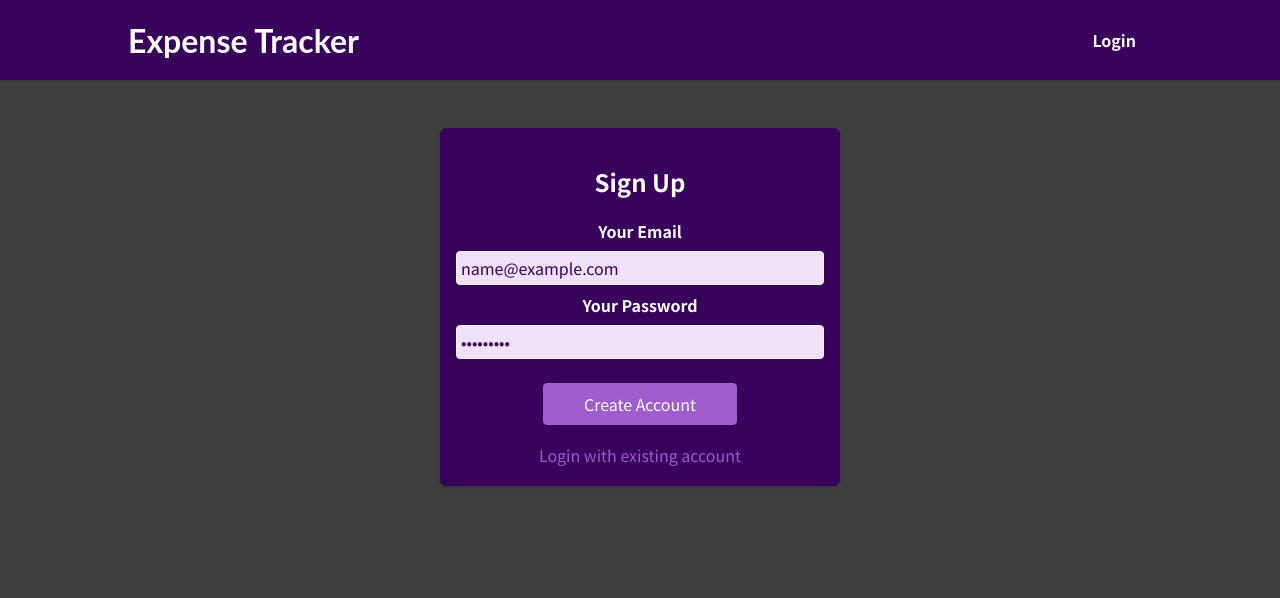
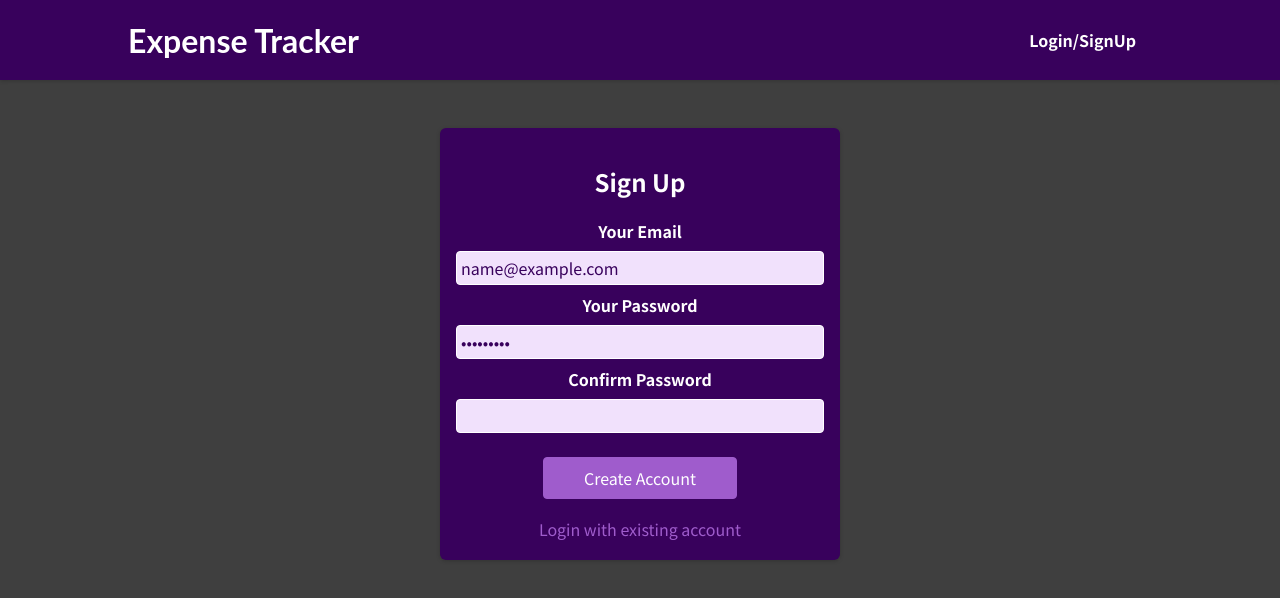
Before and after one commit to heman8085/01-starting-setup, a React (Create React App) app: page /auth in a window 1280 px wide. Both pictures are taken after typing "name@example.com", "Sample123" into the empty fields and a click on the button "Create new account". Shown: the top 598 px of the page. Built offline with nearby package versions, Linux system fonts and the light colour scheme.

Commit message:
added some more functionalities

```diff
--- a/src/component/navbar/Navbar.js
+++ b/src/component/navbar/Navbar.js
@@ -21,7 +21,7 @@ const Navbar = () => {
         <ul>
           {!userIsLoggedIn && (
             <li>
-              <Link to="/auth">Login</Link>
+              <Link to="/auth">Login/SignUp</Link>
             </li>
           )}
           {userIsLoggedIn && (
--- a/src/component/pages/auth/Login.js
+++ b/src/component/pages/auth/Login.js
@@ -7,6 +7,7 @@ const Login = () => {
   const [isLogin, setIsLogin] = useState(true);
   const [enteredEmail, setEnteredEmail] = useState("");
   const [enteredPassword, setEnteredPassword] = useState("");
+  const [confirmPassword, setConfirmPassword] = useState("");
   const [loading, setLoading] = useState(false);
   const [error, setError] = useState(null);
   const { loginHandler } = useContext(ExpenseContext);
@@ -51,8 +52,7 @@ const Login = () => {
       const data = await response.json();
       //console.log(data)
       loginHandler(data.idToken);
-        navigate("/");
-
+      navigate("/");
     } catch (error) {
       setError(error.message);
     } finally {
@@ -83,6 +83,18 @@ const Login = () => {
               required
             />
           </div>
+          {!isLogin && (
+            <div className={classes.control}>
+              <label htmlFor="confirm-password">Confirm Password</label>
+              <input
+                type="password"
+                id="confirm-password"
+                value={confirmPassword}
+                onChange={(e) => setConfirmPassword(e.target.value)}
+                required
+              />
+            </div>
+          )}
           <div className={classes.actions}>
             {!loading && (
               <button>{isLogin ? "Login" : "Create Account"}</button>
@@ -97,10 +109,10 @@ const Login = () => {
             </button>
           </div>
         </form>
-          </section>
-          <div className={classes.error}>
-              {error && <p className="text-danger mt-2">{error}</p>}
-          </div>
+      </section>
+      <div className={classes.error}>
+        {error && <p className="text-danger mt-2">{error}</p>}
+      </div>
     </React.Fragment>
   );
 };
```
